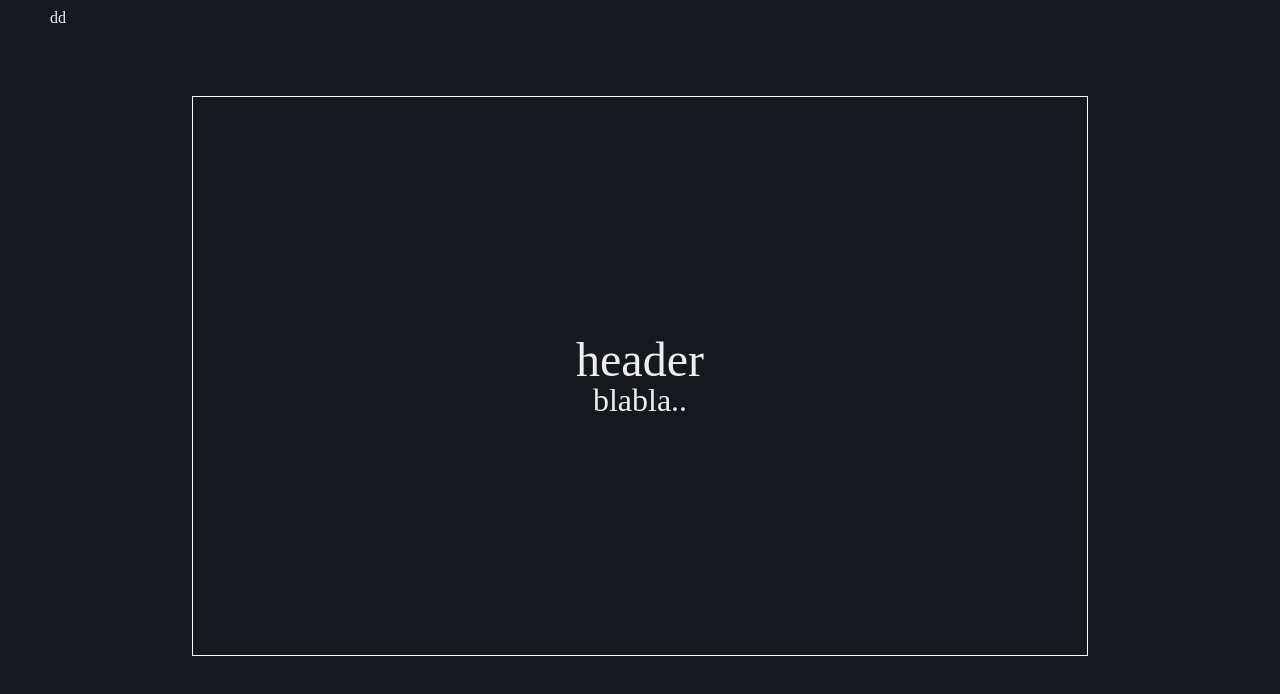
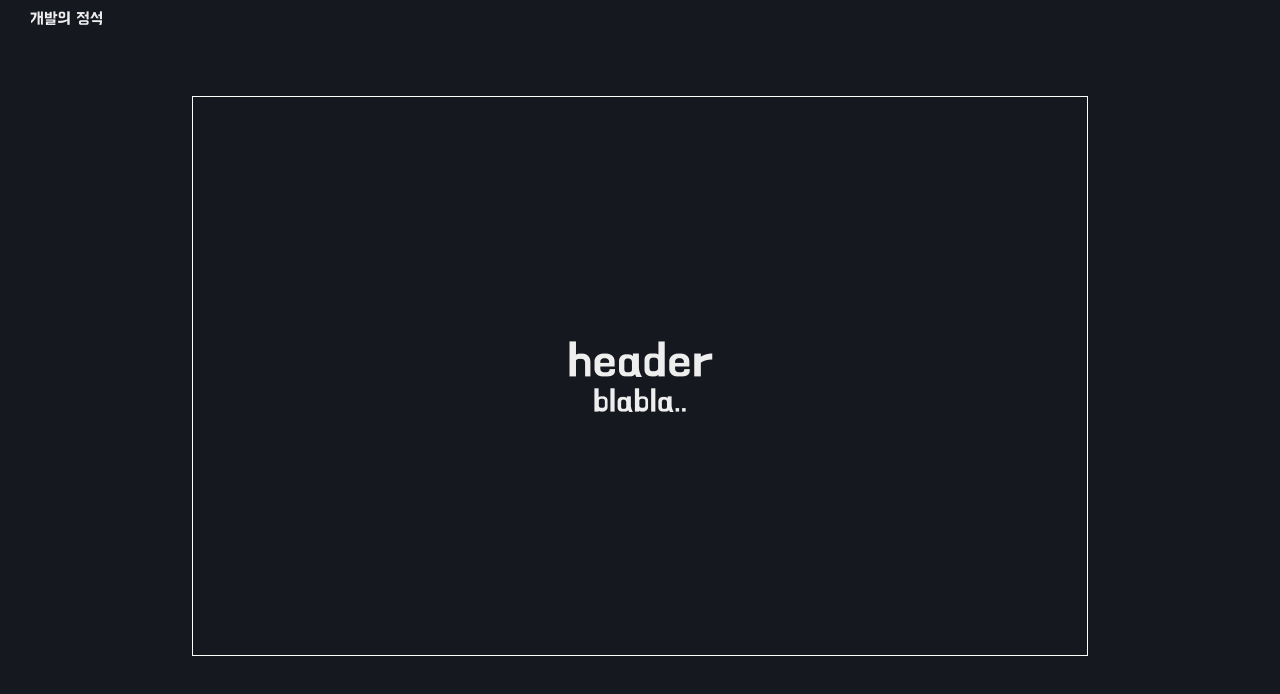
Before and after one commit to choseonghwan91/dev-road, a Next.js app: page / in a window 1280 px wide. Shown: the top 694 px of the page. Built offline with nearby package versions, Linux system fonts and the light colour scheme.

Commit message:
:bento: font 추가 ( 배민한나프로체)

```diff
--- a/src/components/modules/nav.tsx
+++ b/src/components/modules/nav.tsx
@@ -2,7 +2,11 @@ import React from "react";
 import styles from "../../../src/styles/components/modules/nav.module.scss";
 
 const nav = () => {
-  return <div className={styles.nav}>dd</div>;
+  return (
+    <div className={styles.nav}>
+      <h1>개발의 정석</h1>
+    </div>
+  );
 };
 
 export default nav;
--- a/src/styles/components/modules/nav.module.scss
+++ b/src/styles/components/modules/nav.module.scss
@@ -3,5 +3,5 @@
 .nav {
   width: 100%;
   height: 2.5rem;
-  padding: 10px 50px;
+  padding: 10px 30px;
 }
--- a/src/styles/globals.scss
+++ b/src/styles/globals.scss
@@ -3,6 +3,11 @@
    License: none (public domain)
 */
 @import "./color.module";
+@font-face {
+  font-family: "BMHANNAPro";
+  src: url("../../public/assets//fonts/BMHANNAPro.ttf") format("truetype");
+  font-weight: normal;
+}
 
 html,
 body,
@@ -117,6 +122,7 @@ body {
   background-color: $background;
   color: $font-color;
   margin: 0;
+  font-family: "BMHANNAPro";
 }
 
 ol,
```
Also changed, not shown: public/assets/fonts/BMHANNAPro.ttf (added).
